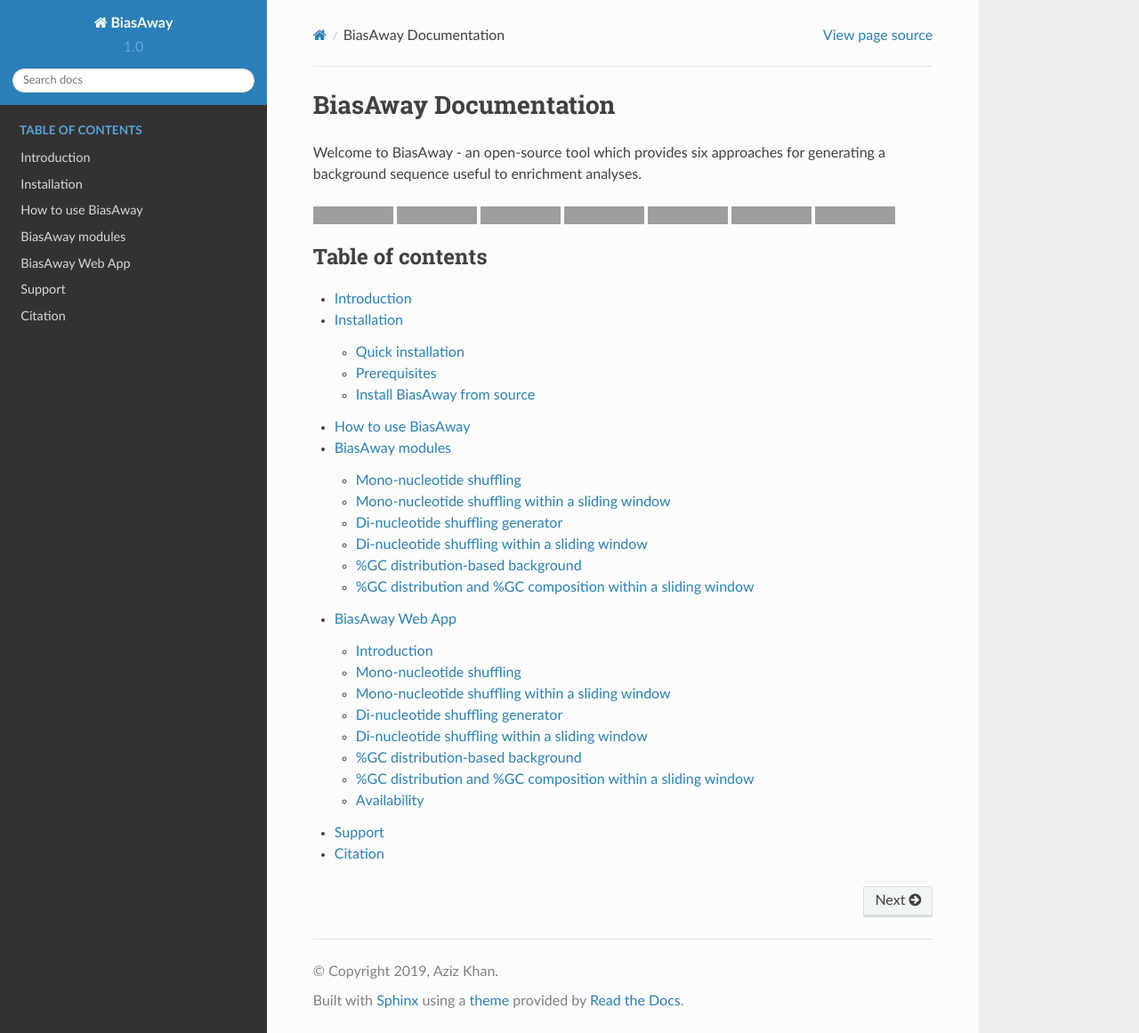
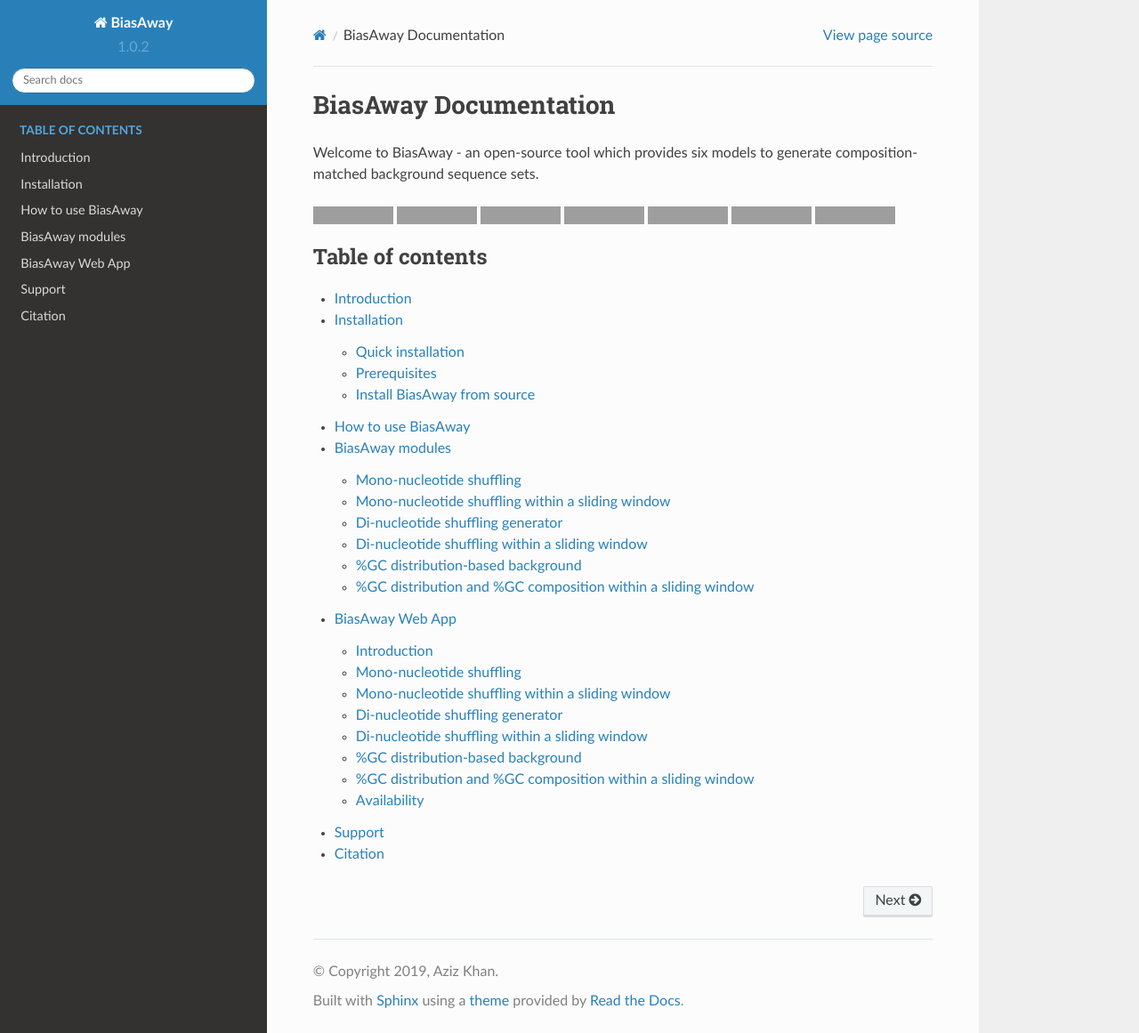
Before and after one commit to asntech/biasaway, a Sphinx documentation site: the page built from docs/index.rst, in a window 1280 px wide and 1161 px high, cut to the strip 0-1161 px from the top of the window. Shown: the whole strip at 89% size. Built offline with Sphinx 7.4.7 and the Read the Docs theme 2.0.0, drawn with Linux system fonts in a browser that asks for light colours; grey boxes are pictures that could not be loaded.

Commit message:
minior updates

```diff
--- a/biasaway/__init__.py
+++ b/biasaway/__init__.py
@@ -1 +1 @@
-__version__ = '1.0'
+__version__ = '1.0.2'
--- a/docs/conf.py
+++ b/docs/conf.py
@@ -61,9 +61,9 @@
 #
 # The short X.Y version.
 #version = intervene.__version__
-version = '1.0'
+version = '1.0.2'
 # The full version, including alpha/beta/rc tags.
-release = 'v1.0'
+release = 'v1.0.2'
 
 # The language for content autogenerated by Sphinx. Refer to documentation
 # for a list of supported languages.
--- a/docs/index.rst
+++ b/docs/index.rst
@@ -2,7 +2,7 @@
 BiasAway Documentation
 ======================
 
-Welcome to BiasAway - an open-source tool which provides six approaches for generating a background sequence useful to enrichment analyses.
+Welcome to BiasAway - an open-source tool which provides six models to generate composition-matched background sequence sets.
 
 
 .. image:: https://travis-ci.org/asntech/biasaway.svg?branch=master
--- a/docs/support.rst
+++ b/docs/support.rst
@@ -4,4 +4,4 @@
 
 If you have questions, or found any bug in the program, please write to us at ``aziz.khan[at]ncmm.uio.no`` and ``anthony.mathelier[at]ncmm.uio.no``.
 
-You can also report the issues to our `GiHub repo <https://github.com/asntech/intervene/issues>`_
+You can also report the issues to our `GiHub repo <https://github.com/asntech/biasaway/issues>`_
--- a/setup.py
+++ b/setup.py
@@ -40,13 +40,13 @@
 
 setup(
     name="biasaway",
-    description="A tool for background DNA sequence generation",
+    description="a tool to generate composition-matched background sequence sets",
     version=VERSION,
     author="Aziz Khan",
     license='MIT',
     platforms='linux/unix',
     author_email="azez.khan@gmail.com",
-    url="https://github.com/asntech/BiasAway",
+    url="https://github.com/asntech/biasaway",
     long_description=readme("README.rst"),
     package_dir={'biasaway': 'biasaway'},
 
```
Also changed, not shown: README.rst (+10 -14 lines), .travis.yml.
